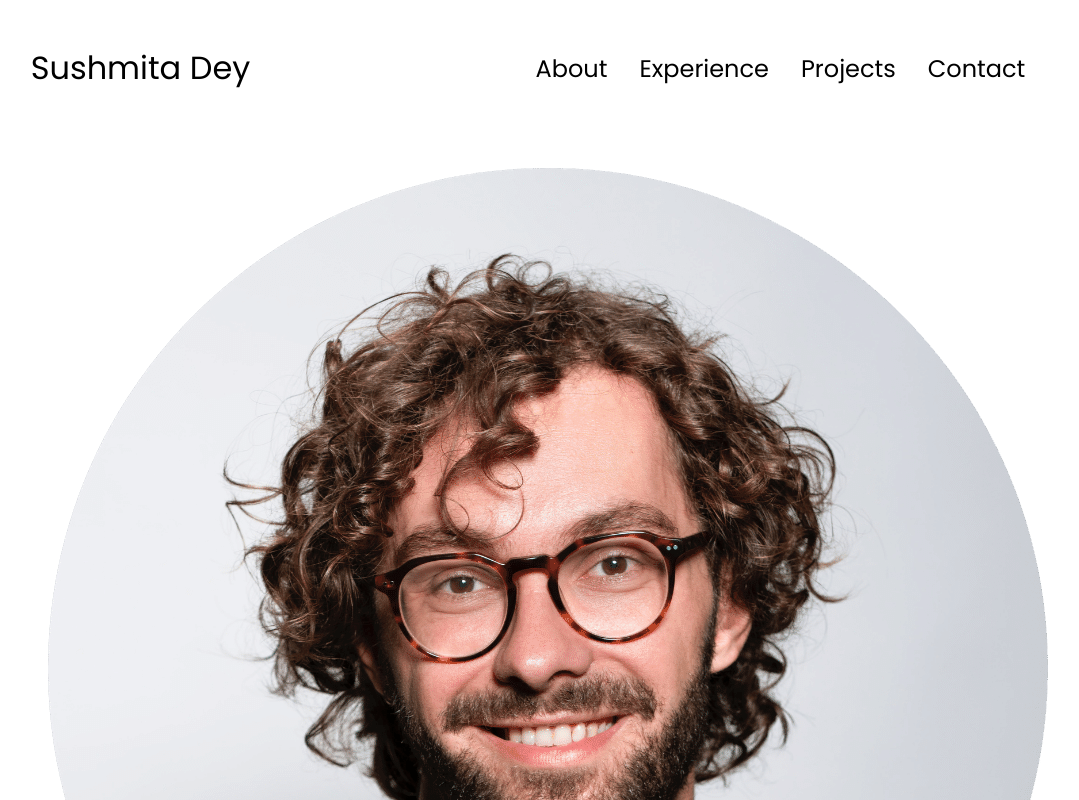
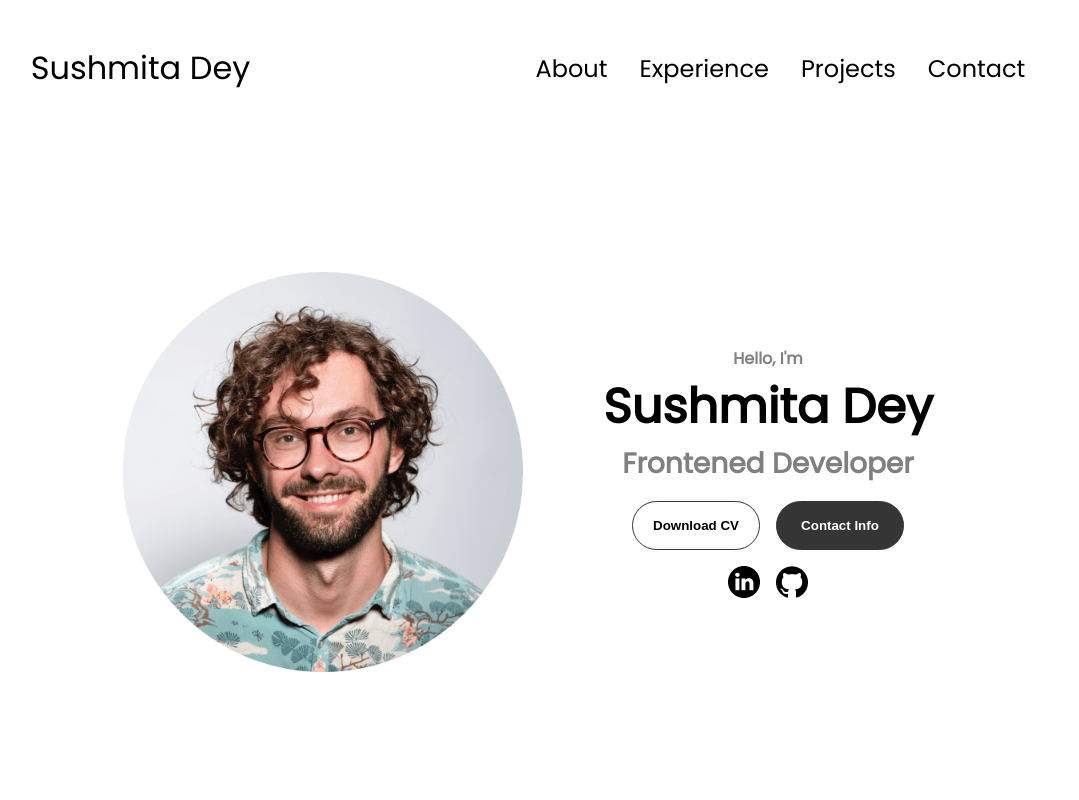
Before and after one commit to sushmita-dev/Portfolio, a plain HTML site: page index.html in a window 1280 px wide. Shown: the top 800 px of the page, without its empty margins (112-1191 px from the left). Drawn offline with Linux system fonts and the light colour scheme.

Commit message:
css changes

```diff
--- a/index.html
+++ b/index.html
@@ -63,6 +63,7 @@
             </div>
         </div>
     </section>
+    <section></section>
     <script src="script.js"></script>
 </body>
 </html>
--- a/style.css
+++ b/style.css
@@ -129,5 +129,88 @@ section{
     margin:0 10rem ;
     box-sizing: border-box;
     min-height: fit-content;
-    justify-self: unset;
 }
+.section-container{
+    display: flex;
+}
+/*profile section*/
+#profile{
+    display: flex;
+    justify-content: center;
+    gap: 5rem;
+    height: 80vh;
+}
+.section__pic-container{
+    display: flex;
+    height: 400px;
+    width: 400px;
+    margin: auto 0;
+
+}
+.section__text{
+    align-self: center;
+    text-align: center;
+}
+.section__text p{
+    font-weight: 600;
+}
+.section__text__p1{
+    text-align: center;
+    color:grey;
+}
+.section__text__p2{
+    font-size: 1.75rem;
+    margin-bottom: 1rem;
+    color: grey;
+}
+.title{
+    font-size: 3rem;
+    text-align: center;
+}
+#socials-container{
+    display: flex;
+    justify-content: center;
+    margin-top: 1rem;
+    gap: 1rem;
+}
+/*icons*/
+.icon{
+    cursor: pointer;
+    height: 2rem;
+}
+
+/*buttons*/
+.btn-container{
+    display: flex;
+    justify-content: center;
+    gap: 1rem;
+}
+.btn{
+    font-weight: 600;
+    transition: all 300ms ease;
+    padding: 1rem;
+    width: 8rem;
+    border-radius: 2rem;
+}
+.btn-color-1,.btn-color-2{
+    border: rgb(53,53,53)0.1rem solid;
+}
+.btn-color-1:hover,.btn-color-2:hover{
+    cursor: pointer;
+}
+.btn-color-1,.btn-color-2:hover{
+    background: rgb(53,53,53);
+    color: white;
+}
+.btn-color-1:hover{
+    background: rgb(0,0,0);
+}
+.btn-color-2{
+    background: none;
+}
+.btn-color-2:hover{
+    border: rgb(255,255,255)0.1rem solid;
+}
+.btn-container{
+    gap: 1rem;
+}
```
